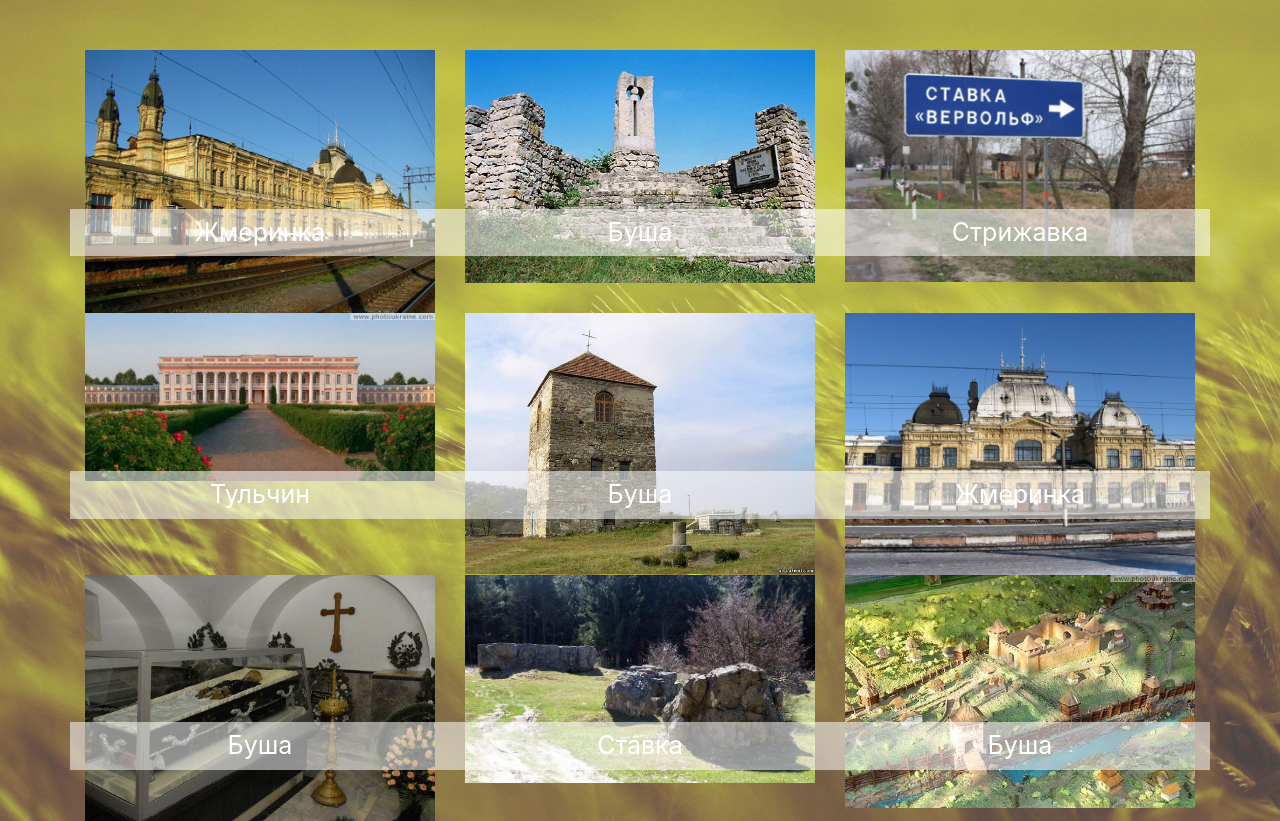
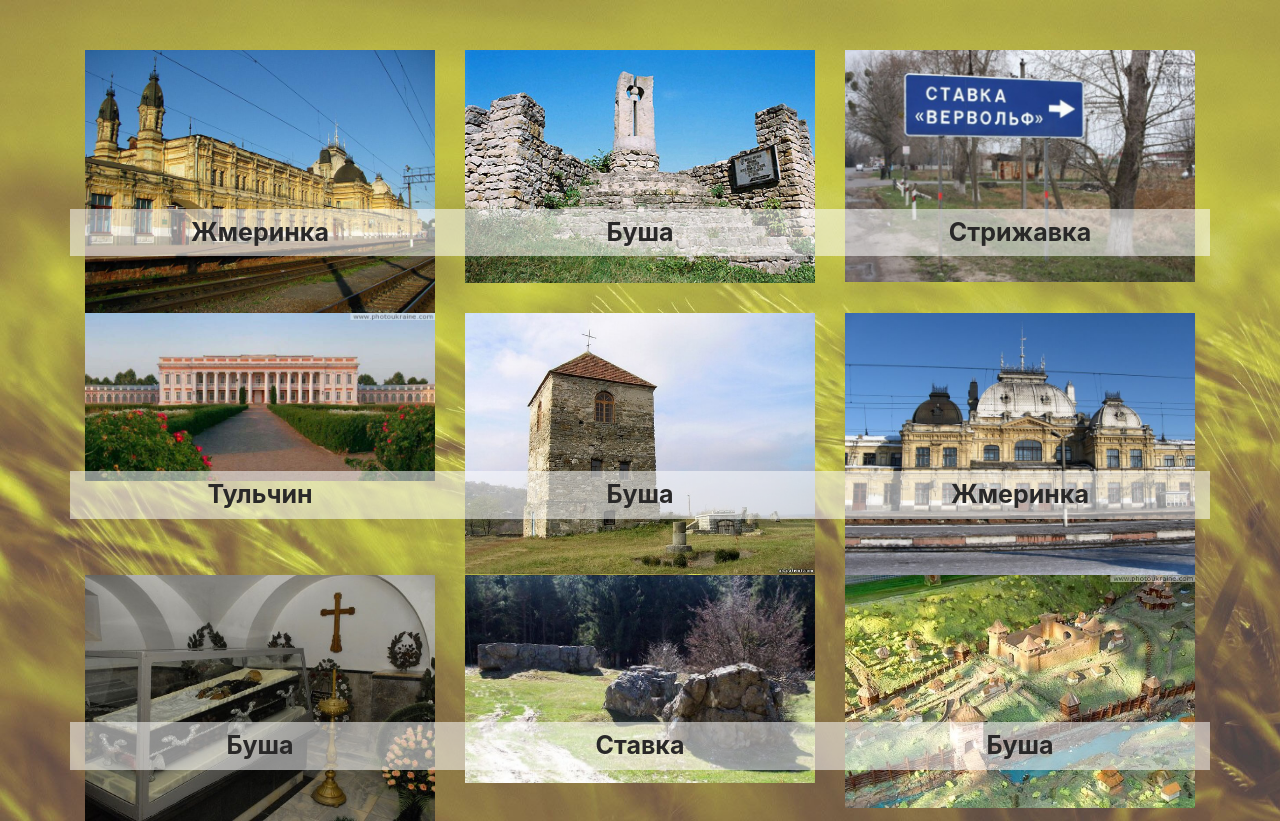
Before and after one commit to Cbdfr/Final, a PHP site: page /Oblast.html in a window 1280 px wide. Run offline with PHP 8.4, Linux system fonts and the light colour scheme.

Commit message:
село текст

```diff
--- a/style-fin.css
+++ b/style-fin.css
@@ -19,7 +19,11 @@ body {
     flex-direction: column;
     line-height: 1em;
 }
-
+.row {
+    text-align: center;
+    justify-content: center;
+    height: auto;
+}
 .title {
     font-size: 26px;
     text-align: center;
@@ -65,7 +69,7 @@ body {
 }
 
 .btn-info {
-    color: #fff;
+    color: rgb(245, 238, 238);
     background-color: #04282e;
     border-color: #04282e;
 }
@@ -88,7 +92,7 @@ body {
 }
 
 .post span {
-    color: #fff;
+    color: rgb(41, 40, 40);
     font-size: 25px;
     background: rgba(255, 255, 255, 0.54);
     position: absolute;
@@ -100,6 +104,7 @@ body {
     justify-content: center;
     z-index: 2;
     cursor: pointer;
+    font-weight: bold;
 }
 
 .container {
@@ -140,6 +145,7 @@ img {
     width: 100%;
     height: 500px;
     padding-left: 50px;
+    overflow: hidden auto;
 }
 
 .map {
```
